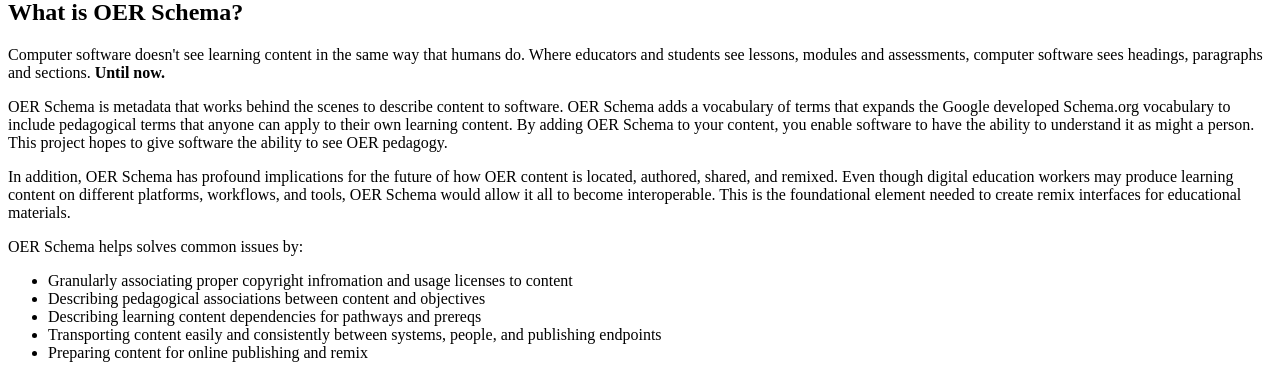
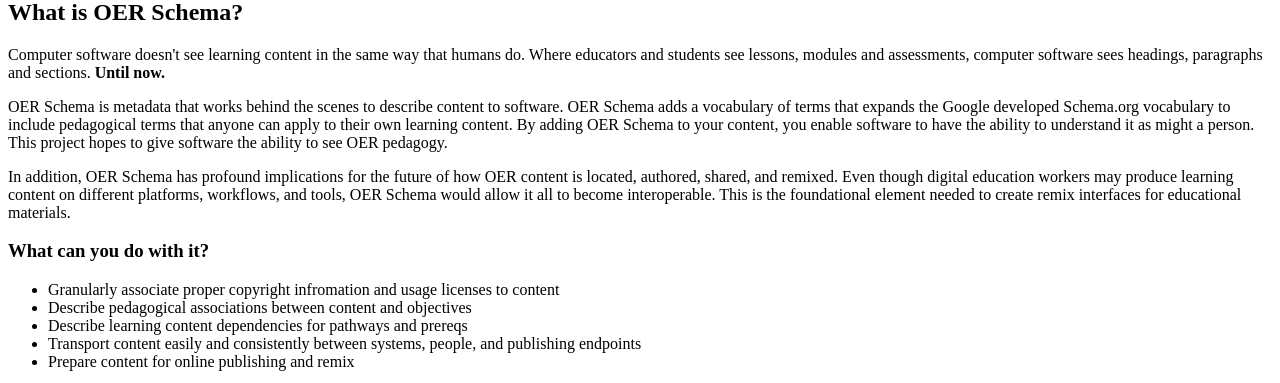
Before and after one commit to open-curriculum/oerschema, a Node project: template src/views/pages/index.njk in a window 1280 px wide. Shown: the part 261-644 px from the top of the page. Run offline with Node 20 templates, Linux system fonts and the light colour scheme; the template is opened without the code that fills it, so the values that code supplies are empty; some libraries are stand-ins or nearby versions.

Commit message:
added card

```diff
--- a/src/views/pages/index.njk
+++ b/src/views/pages/index.njk
@@ -17,15 +17,20 @@
                 <p class="flow-text">Computer software doesn't see learning content in the same way that humans do. Where educators and students see lessons, modules and assessments, computer software sees headings, paragraphs and sections.<strong> Until now.</strong></p>
                 <p class="flow-text">OER Schema is metadata that works behind the scenes to describe content to software. OER Schema adds a vocabulary of terms that expands the Google developed Schema.org vocabulary to include pedagogical terms that anyone can apply to their own learning content. By adding OER Schema to your content, you enable software to have the ability to understand it as might a person. This project hopes to give software the ability to see OER pedagogy.</p>
                 <p class="flow-text">In addition, OER Schema has profound implications for the future of how OER content is located, authored, shared, and remixed. Even though digital education workers may produce learning content on different platforms, workflows, and tools, OER Schema would allow it all to become interoperable. This is the foundational element needed to create remix interfaces for educational materials.</p>
-                <p class="flow-text">OER Schema helps solves common issues by:<br>
-                    <ul>
-                        <li>Granularly associating proper copyright infromation and usage licenses to content</li>
-                        <li>Describing pedagogical associations between content and objectives</li>
-                        <li>Describing learning content dependencies for pathways and prereqs</li>
-                        <li>Transporting content easily and consistently between systems, people, and publishing endpoints</li>
-                        <li>Preparing content for online publishing and remix</li>
-                    </ul>
-                </p>
+                <div class="row">
+                    <div class="col s12 m10 push-m1">
+                        <div class="card-panel grey lighten-4">
+                            <h3 class="center h5">What can you do with it?</h3>
+                            <ul>
+                                <li class="flow-text">Granularly associate proper copyright infromation and usage licenses to content</li>
+                                <li>Describe pedagogical associations between content and objectives</li>
+                                <li>Describe learning content dependencies for pathways and prereqs</li>
+                                <li>Transport content easily and consistently between systems, people, and publishing endpoints</li>
+                                <li>Prepare content for online publishing and remix</li>
+                            </ul>
+                        </div>
+                    </div>
+                </div>
             </div>
         </div>
     </section>
```
